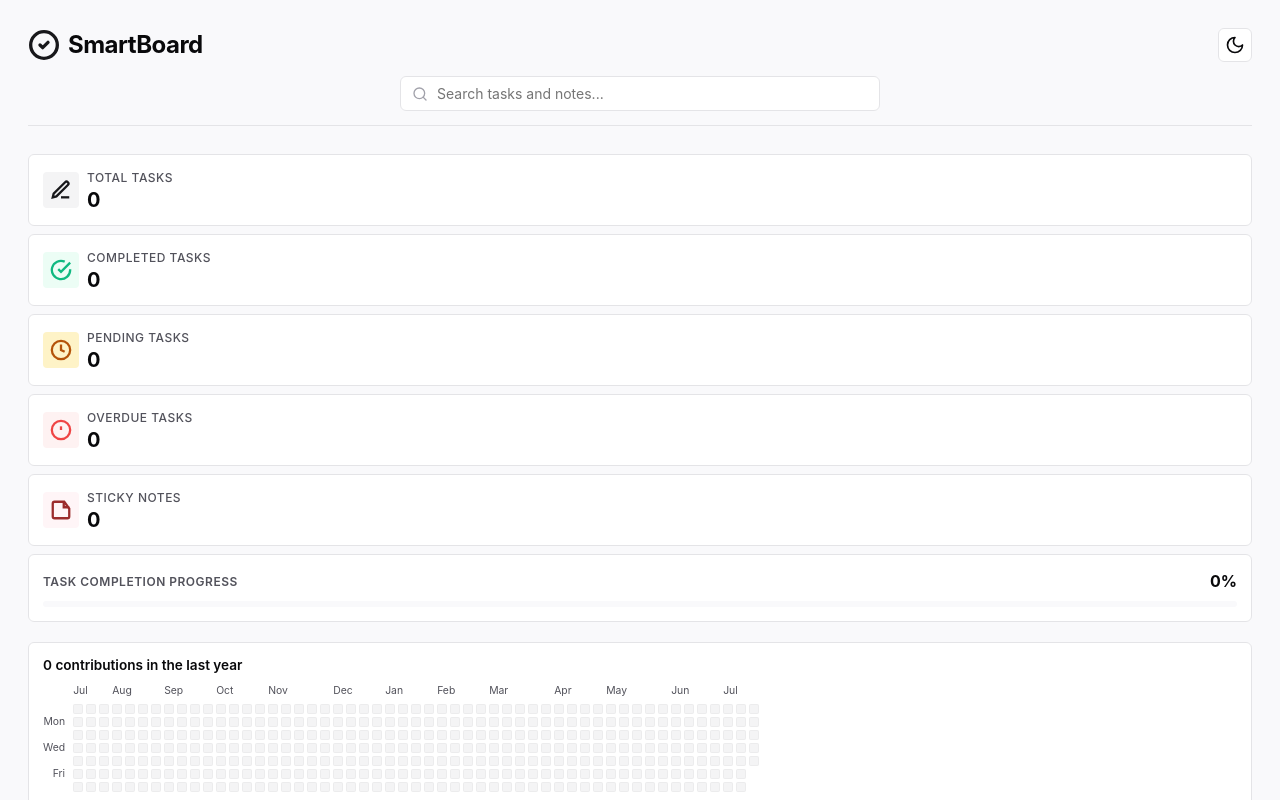
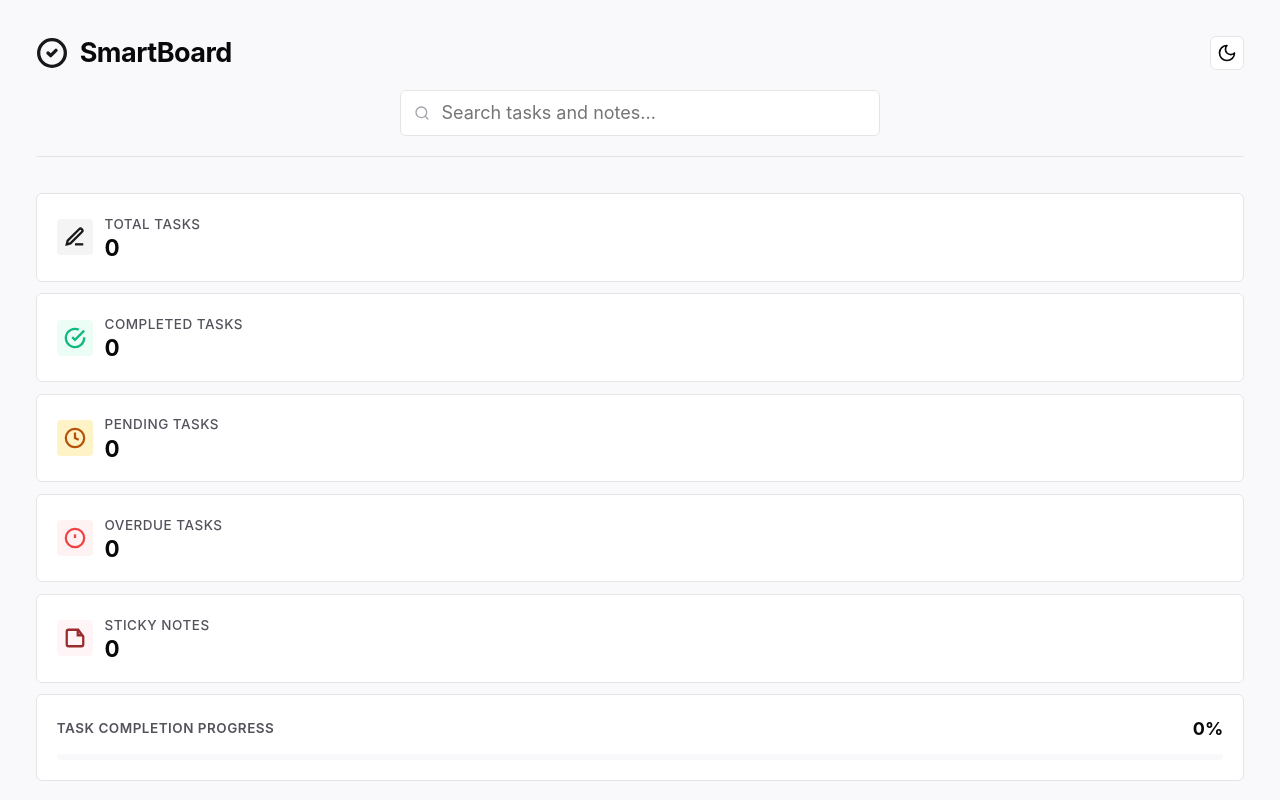
Before and after one commit to ThilakesB/smart-task2, a React (Vite) app: page / in a window 1280 px wide. Shown: the top 800 px of the page. Built offline with nearby package versions, Linux system fonts and the light colour scheme.

Commit message:
style: scale up base font, elements size, and contribution grid cells

```diff
--- a/src/styles/components.css
+++ b/src/styles/components.css
@@ -61,7 +61,7 @@
 
 .dashboard-summary {
   display: grid;
-  grid-template-cols: repeat(auto-fit, minmax(150px, 1fr));
+  grid-template-cols: repeat(auto-fit, minmax(200px, 1fr));
   gap: var(--spacing-sm);
 }
 
@@ -229,7 +229,7 @@
   background-color: var(--bg-surface);
   color: var(--text-primary);
   font-family: inherit;
-  font-size: 0.875rem;
+  font-size: 1rem;
   transition: border-color var(--transition-fast), box-shadow var(--transition-fast);
 }
 
@@ -290,7 +290,7 @@
   background-color: var(--bg-surface);
   color: var(--text-primary);
   font-family: inherit;
-  font-size: 0.825rem;
+  font-size: 0.95rem;
   cursor: pointer;
   transition: border-color var(--transition-fast);
 }
@@ -307,7 +307,7 @@
   justify-content: center;
   gap: var(--spacing-xs);
   font-family: inherit;
-  font-size: 0.825rem;
+  font-size: 0.95rem;
   font-weight: 550;
   padding: var(--spacing-sm) var(--spacing-md);
   border-radius: var(--radius-md);
@@ -517,7 +517,7 @@
 }
 
 .task-title {
-  font-size: 0.875rem;
+  font-size: 1.05rem;
   font-weight: 600;
   color: var(--text-primary);
   word-break: break-word;
@@ -530,7 +530,7 @@
 }
 
 .task-description {
-  font-size: 0.8125rem;
+  font-size: 0.95rem;
   color: var(--text-secondary);
   word-break: break-word;
 }
@@ -545,7 +545,7 @@
   flex-wrap: wrap;
   align-items: center;
   gap: var(--spacing-sm);
-  font-size: 0.725rem;
+  font-size: 0.85rem;
   color: var(--text-secondary);
   margin-top: 4px;
 }
@@ -619,7 +619,7 @@
 }
 
 .note-card-title {
-  font-size: 0.95rem;
+  font-size: 1.15rem;
   font-weight: 700;
   margin-bottom: 0;
   color: inherit;
@@ -627,7 +627,7 @@
 }
 
 .note-card-body {
-  font-size: 0.8125rem;
+  font-size: 0.95rem;
   white-space: pre-wrap;
   word-break: break-word;
   color: inherit;
@@ -641,7 +641,7 @@
   align-items: center;
   justify-content: space-between;
   margin-top: var(--spacing-md);
-  font-size: 0.7rem;
+  font-size: 0.85rem;
   opacity: 0.75;
 }
 
@@ -956,12 +956,12 @@
 
 .contribution-labels-days {
   display: grid;
-  grid-template-rows: repeat(7, 10px);
-  gap: 3px;
+  grid-template-rows: repeat(7, 13px);
+  gap: 4px;
   margin-right: 8px;
   font-size: 0.65rem;
   color: var(--text-secondary);
-  line-height: 10px;
+  line-height: 13px;
   text-align: right;
   user-select: none;
 }
@@ -973,13 +973,13 @@
 
 .contribution-labels-months {
   display: grid;
-  grid-template-columns: repeat(53, 10px);
-  gap: 3px;
+  grid-template-columns: repeat(53, 13px);
+  gap: 4px;
   margin-bottom: 6px;
   font-size: 0.65rem;
   color: var(--text-secondary);
   line-height: 1;
-  height: 12px;
+  height: 15px;
   user-select: none;
 }
 
@@ -991,19 +991,19 @@
 
 .contribution-calendar {
   display: flex;
-  gap: 3px;
+  gap: 4px;
 }
 
 .contribution-column {
   display: flex;
   flex-direction: column;
-  gap: 3px;
+  gap: 4px;
 }
 
 .contribution-cell {
-  width: 10px;
-  height: 10px;
-  border-radius: 2px;
+  width: 13px;
+  height: 13px;
+  border-radius: 3px;
   transition: transform var(--transition-fast), background-color var(--transition-fast);
   cursor: pointer;
 }
--- a/src/styles/global.css
+++ b/src/styles/global.css
@@ -6,7 +6,7 @@
 }
 
 html {
-  font-size: 16px;
+  font-size: 18px;
   scroll-behavior: smooth;
   -webkit-font-smoothing: antialiased;
   -moz-osx-font-smoothing: grayscale;
--- a/src/styles/variables.css
+++ b/src/styles/variables.css
@@ -2,13 +2,13 @@
   /* Fonts */
   --font-family: -apple-system, BlinkMacSystemFont, "Segoe UI", Roboto, Helvetica, Arial, sans-serif;
 
-  /* Spacing Scale (4px multiples) */
-  --spacing-xs: 0.25rem;  /* 4px */
-  --spacing-sm: 0.5rem;   /* 8px */
-  --spacing-md: 0.875rem; /* 14px */
-  --spacing-lg: 1.25rem;  /* 20px */
-  --spacing-xl: 1.75rem;  /* 28px */
-  --spacing-xxl: 2.5rem;  /* 40px */
+  /* Spacing Scale (scaled up for larger layouts) */
+  --spacing-xs: 0.3rem;
+  --spacing-sm: 0.65rem;
+  --spacing-md: 1.1rem;
+  --spacing-lg: 1.5rem;
+  --spacing-xl: 2.0rem;
+  --spacing-xxl: 3.0rem;
 
   /* Border Radii (Sharper & more professional) */
   --radius-sm: 4px;
```
Also changed, not shown: Skill/original-053640b33e496627b31be31db7d973b3.webp (added).
